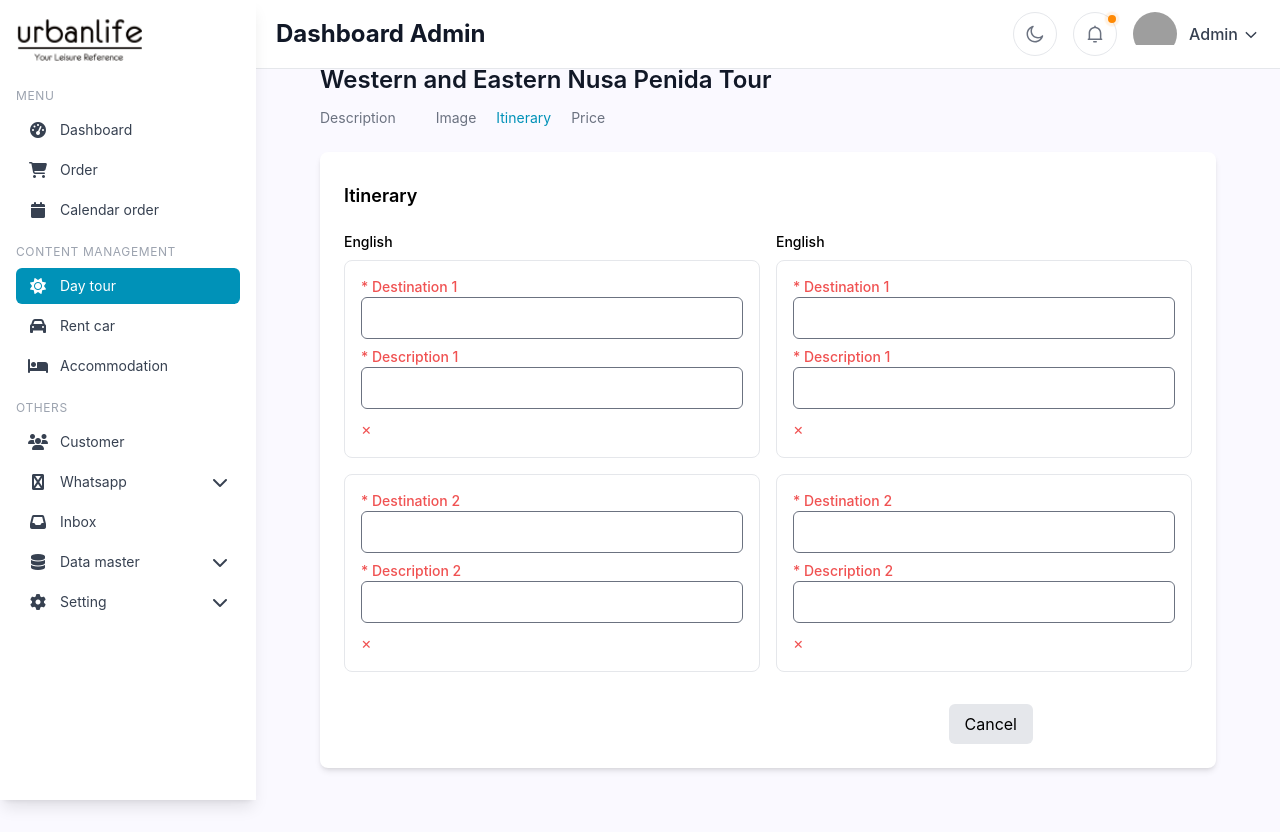
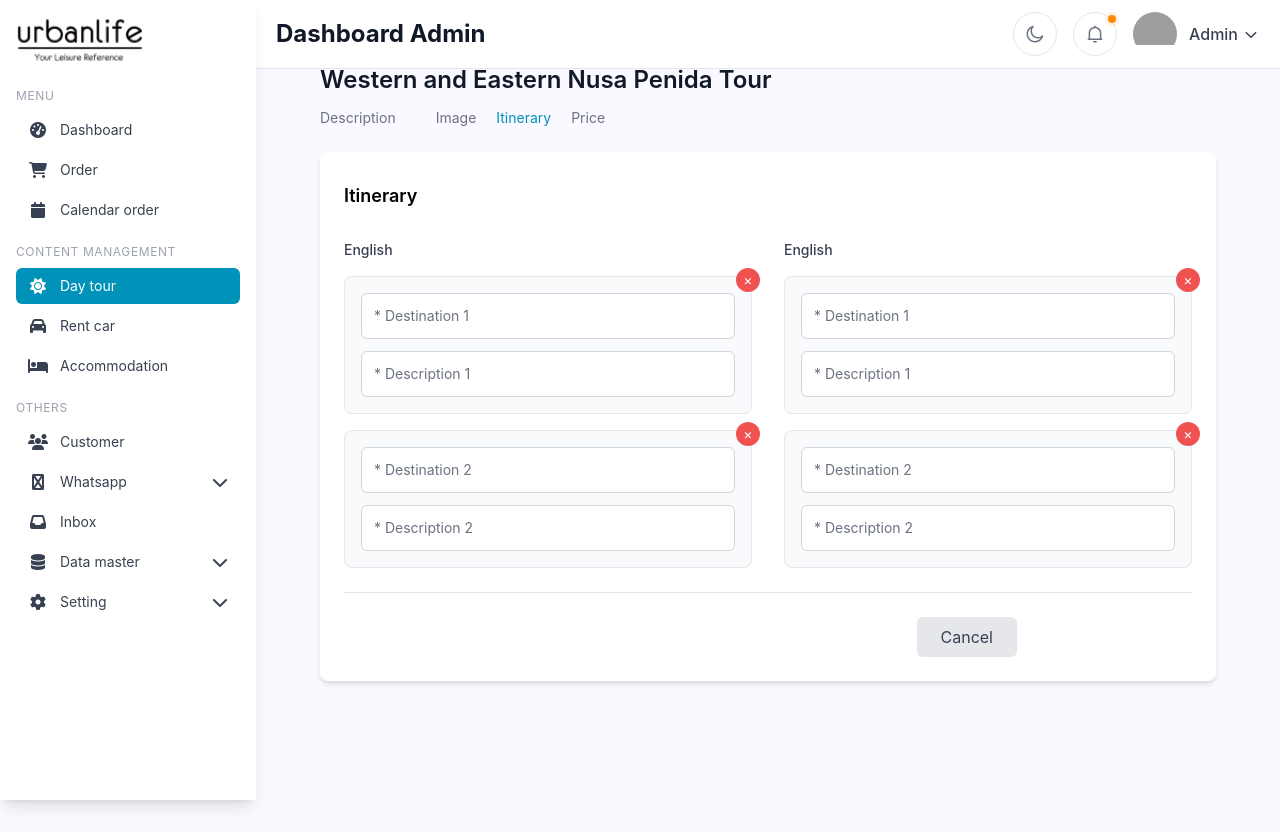
Before and after one commit to myreds12/urbanlife-frontend, a React (Vite) app in the folder urbanlife-frontend/: page /admin/day-tour in a window 1280 px wide. Both pictures are taken after a click on the element "Itinerary". Built offline with nearby package versions, Linux system fonts and the light colour scheme; grey boxes are pictures that could not be loaded.

Commit message:
admindashboard : daytour (image, itinerary)

```diff
--- a/urbanlife-frontend/src/components/AdminDashboard/DayTour/ImageSection.tsx
+++ b/urbanlife-frontend/src/components/AdminDashboard/DayTour/ImageSection.tsx
@@ -11,7 +11,7 @@ interface ImageSectionProps {
 const ImageSection: React.FC<ImageSectionProps> = ({ id, isActive, photos, handlePhotoUpload, removePhoto }) => {
   return (
     <div id={id} className={isActive ? 'block' : 'hidden'}>
-      <div className="p-6 rounded-lg shadow-md shadow-black/20">
+      <div className="bg-white p-6 rounded-lg shadow-md shadow-black/20">
         <div className="flex items-center mb-4">
           <input type="file" accept="image/*" onChange={handlePhotoUpload} className="hidden" id="photoUpload" />
           <label
--- a/urbanlife-frontend/src/components/AdminDashboard/DayTour/ItinerarySection.tsx
+++ b/urbanlife-frontend/src/components/AdminDashboard/DayTour/ItinerarySection.tsx
@@ -31,16 +31,15 @@ const ItinerarySection: React.FC<ItinerarySectionProps> = ({ id, isActive }) =>
     setItinerary(newItinerary);
   };
 
-  const handleSubmit = (e: React.FormEvent) => {
-    e.preventDefault();
+  const handleSubmit = () => {
     console.log('Itinerary submitted:', itinerary);
   };
 
   return (
     <div id={id} className={isActive ? 'block' : 'hidden'}>
       <div className="bg-white p-6 rounded-lg shadow-md">
-        <form onSubmit={handleSubmit} className="space-y-4">
-          <div className="flex justify-between items-center mb-4">
+        <div className="space-y-6">
+          <div className="flex justify-between items-center mb-6">
             <h3 className="text-lg font-semibold">Itinerary</h3>
             <button
               type="button"
@@ -50,68 +49,40 @@ const ItinerarySection: React.FC<ItinerarySectionProps> = ({ id, isActive }) =>
               Add destination
             </button>
           </div>
-          <div className="grid grid-cols-2 gap-4">
+
+          <div className="grid grid-cols-2 gap-8">
+            {/* Left Column - English */}
             <div>
-              <h4 className="text-sm font-medium mb-2">English</h4>
+              <h4 className="text-sm font-medium mb-4 text-gray-700">English</h4>
+              <div className="space-y-4">
                 {itinerary.map((item, index) => (
-                <div key={index} className="mb-4 p-4 border rounded-lg">
-                  <div className="mb-2">
-                    <label className="block text-sm font-medium text-red-500">* Destination {index + 1}</label>
+                  <div key={`left-${index}`} className="relative">
+                    <div className="bg-gray-50 border border-gray-200 rounded-lg p-4 space-y-3">
+                      <div>
                         <input
                           type="text"
+                          placeholder={`* Destination ${index + 1}`}
                           value={item.destination}
                           onChange={(e) => handleChange(index, 'destination', e.target.value)}
-                      className="w-full p-2 border rounded-md"
+                          className="w-full p-3 border border-gray-300 rounded-md text-sm placeholder-gray-500 focus:outline-none "
                         />
                       </div>
                       <div>
-                    <label className="block text-sm font-medium text-red-500">* Description {index + 1}</label>
                         <input
                           type="text"
+                          placeholder={`* Description ${index + 1}`}
                           value={item.description}
                           onChange={(e) => handleChange(index, 'description', e.target.value)}
-                      className="w-full p-2 border rounded-md"
+                          className="w-full p-3 border border-gray-300 rounded-md text-sm placeholder-gray-500 focus:outline-none "
                         />
+                      </div>
                     </div>
                     {itinerary.length > 1 && (
                       <button
                         type="button"
                         onClick={() => removeDestination(index)}
-                      className="mt-2 text-red-500 hover:text-red-700"
-                    >
-                      ×
-                    </button>
-                  )}
-                </div>
-              ))}
-            </div>
-            <div>
-              <h4 className="text-sm font-medium mb-2">English</h4>
-              {itinerary.map((item, index) => (
-                <div key={index} className="mb-4 p-4 border rounded-lg">
-                  <div className="mb-2">
-                    <label className="block text-sm font-medium text-red-500">* Destination {index + 1}</label>
-                    <input
-                      type="text"
-                      value={item.destination}
-                      onChange={(e) => handleChange(index, 'destination', e.target.value)}
-                      className="w-full p-2 border rounded-md"
-                    />
-                  </div>
-                  <div>
-                    <label className="block text-sm font-medium text-red-500">* Description {index + 1}</label>
-                    <input
-                      type="text"
-                      value={item.description}
-                      onChange={(e) => handleChange(index, 'description', e.target.value)}
-                      className="w-full p-2 border rounded-md"
-                    />
-                  </div>
-                  {itinerary.length > 1 && (
-                    <button
-                      type="button"
-                      onClick={() => removeDestination(index)}
-                      className="mt-2 text-red-500 hover:text-red-700"
+                        className="absolute -top-2 -right-2 w-6 h-6 bg-red-500 text-white rounded-full flex items-center justify-center text-sm hover:bg-red-600 transition-colors"
+                        title="Remove destination"
                       >
                         ×
                       </button>
@@ -120,15 +91,65 @@ const ItinerarySection: React.FC<ItinerarySectionProps> = ({ id, isActive }) =>
                 ))}
               </div>
             </div>
-          <div className="flex justify-end space-x-4 mt-8">
-            <button type="button" className="px-4 py-2 bg-gray-200 rounded-md hover:bg-cyan-700">
+
+            {/* Right Column - English (duplicate for now) */}
+            <div>
+              <h4 className="text-sm font-medium mb-4 text-gray-700">English</h4>
+              <div className="space-y-4">
+                {itinerary.map((item, index) => (
+                  <div key={`right-${index}`} className="relative">
+                    <div className="bg-gray-50 border border-gray-200 rounded-lg p-4 space-y-3">
+                      <div>
+                        <input
+                          type="text"
+                          placeholder={`* Destination ${index + 1}`}
+                          value={item.destination}
+                          onChange={(e) => handleChange(index, 'destination', e.target.value)}
+                          className="w-full p-3 border border-gray-300 rounded-md text-sm placeholder-gray-500 focus:outline-none "
+                        />
+                      </div>
+                      <div>
+                        <input
+                          type="text"
+                          placeholder={`* Description ${index + 1}`}
+                          value={item.description}
+                          onChange={(e) => handleChange(index, 'description', e.target.value)}
+                          className="w-full p-3 border border-gray-300 rounded-md text-sm placeholder-gray-500 focus:outline-none "
+                        />
+                      </div>
+                    </div>
+                    {itinerary.length > 1 && (
+                      <button
+                        type="button"
+                        onClick={() => removeDestination(index)}
+                        className="absolute -top-2 -right-2 w-6 h-6 bg-red-500 text-white rounded-full flex items-center justify-center text-sm hover:bg-red-600 transition-colors"
+                        title="Remove destination"
+                      >
+                        ×
+                      </button>
+                    )}
+                  </div>
+                ))}
+              </div>
+            </div>
+          </div>
+
+          <div className="flex justify-end space-x-4 mt-8 pt-6 border-t border-gray-200">
+            <button
+              type="button"
+              className="px-6 py-2 bg-gray-200 text-gray-700 rounded-md hover:bg-gray-300 transition-colors"
+            >
               Cancel
             </button>
-            <button type="submit" className="px-4 py-2 bg-cyan-600 text-white rounded-md hover:bg-cyan-700">
+            <button
+              type="button"
+              onClick={handleSubmit}
+              className="px-6 py-2 bg-cyan-600 text-white rounded-md hover:bg-cyan-700 transition-colors"
+            >
               Save Template
             </button>
           </div>
-        </form>
+        </div>
       </div>
     </div>
   );
```
Lines whose indentation alone changed are shown as unchanged.
